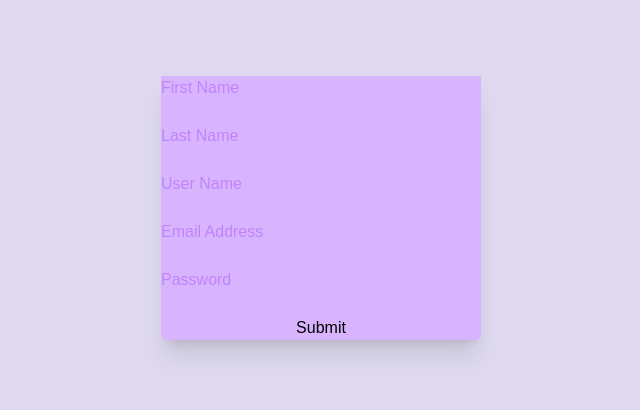
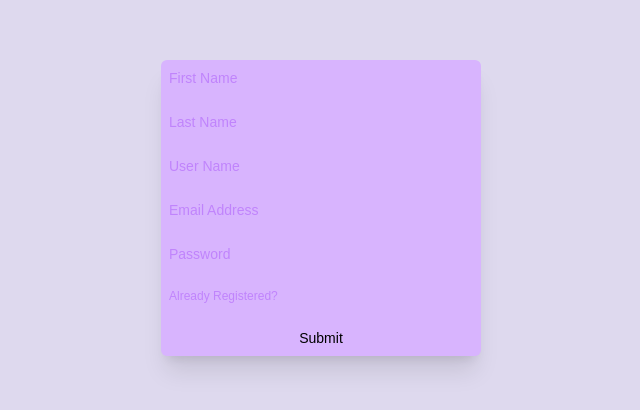
Before and after one commit to TaherJalal/Twitter-Clone, a Next.js app: page /auth/signup in a window 1280 px wide. Shown: the part 192-602 px from the top of the page, without its empty margins (319-959 px from the left). Built offline with nearby package versions, Linux system fonts and the light colour scheme.

Commit message:
added more styling

```diff
--- a/pages/auth/signup.tsx
+++ b/pages/auth/signup.tsx
@@ -1,5 +1,7 @@
 import React , {useState} from 'react'
 import axios from 'axios'
+import Navbar from '@/components/Navbar'
+import Link from 'next/link'
 
 function signup() {
 
@@ -23,21 +25,22 @@ function signup() {
   return (
     <>
 <div className='capitalize h-screen w-screen flex justify-center items-center font-montserrat'>
-    <form onSubmit={post} className='flex flex-col gap-6 w-80 bg-purple-300 rounded-md shadow-xl '>
 
-        <input type="text" className='bg-purple-300 text-white placeholder-purple-400 focus:border-blue-400' required={true} placeholder='First Name' onChange={(e) => setFirstName(e.target.value)}/>
+    <form onSubmit={post} className='flex flex-col gap-6 w-80 bg-purple-300 rounded-md shadow-xl p-2 transition hover:-translate-y-2 hover:ease-in-out duration-500'>
 
-        <input type="text" className='bg-purple-300 text-white placeholder-purple-400' required={true} placeholder='Last Name' onChange={(e) => setLastName(e.target.value)}/>
+        <input type="text" className='bg-purple-300 text-white placeholder-purple-400 text-sm focus:border-blue-400' required={true} placeholder='First Name' onChange={(e) => setFirstName(e.target.value)}/>
+
+        <input type="text" className='bg-purple-300 text-white placeholder-purple-400 text-sm' required={true} placeholder='Last Name' onChange={(e) => setLastName(e.target.value)}/>
 
 
-        <input type="text" className='bg-purple-300 text-white placeholder-purple-400' required={true} placeholder='User Name' onChange={(e) => setUserName(e.target.value)}/>
+        <input type="text" className='bg-purple-300 text-white placeholder-purple-400 text-sm focus:border-transparent' required={true} placeholder='User Name' onChange={(e) => setUserName(e.target.value)}/>
 
-        <input type="email" className='bg-purple-300 text-white placeholder-purple-400' required={true} placeholder='Email Address' onChange={(e) => setEmail(e.target.value)}/>
+        <input type="email" className='bg-purple-300 text-white placeholder-purple-400 text-sm' required={true} placeholder='Email Address' onChange={(e) => setEmail(e.target.value)}/>
 
-        <input type="password" className='bg-purple-300 text-white placeholder-purple-400' required={true} placeholder='Password' onChange={(e) => setPassword(e.target.value)}/>
-
+        <input type="password" className='bg-purple-300 text-white placeholder-purple-400 text-sm' required={true} placeholder='Password' onChange={(e) => setPassword(e.target.value)}/>
+      <Link href='/auth/signin' className='text-purple-400 text-xs'>Already Registered?</Link>
       <div className='flex justify-center'>
-    <button type="submit" className='hover:bg-purple-400 w-20 rounded-md'>Submit</button>
+    <button type="submit" className='hover:bg-purple-400 w-20 rounded-md text-sm transition ease-in-out duration-500 '>Submit</button>
       </div>
     </form>
 </div>
```
